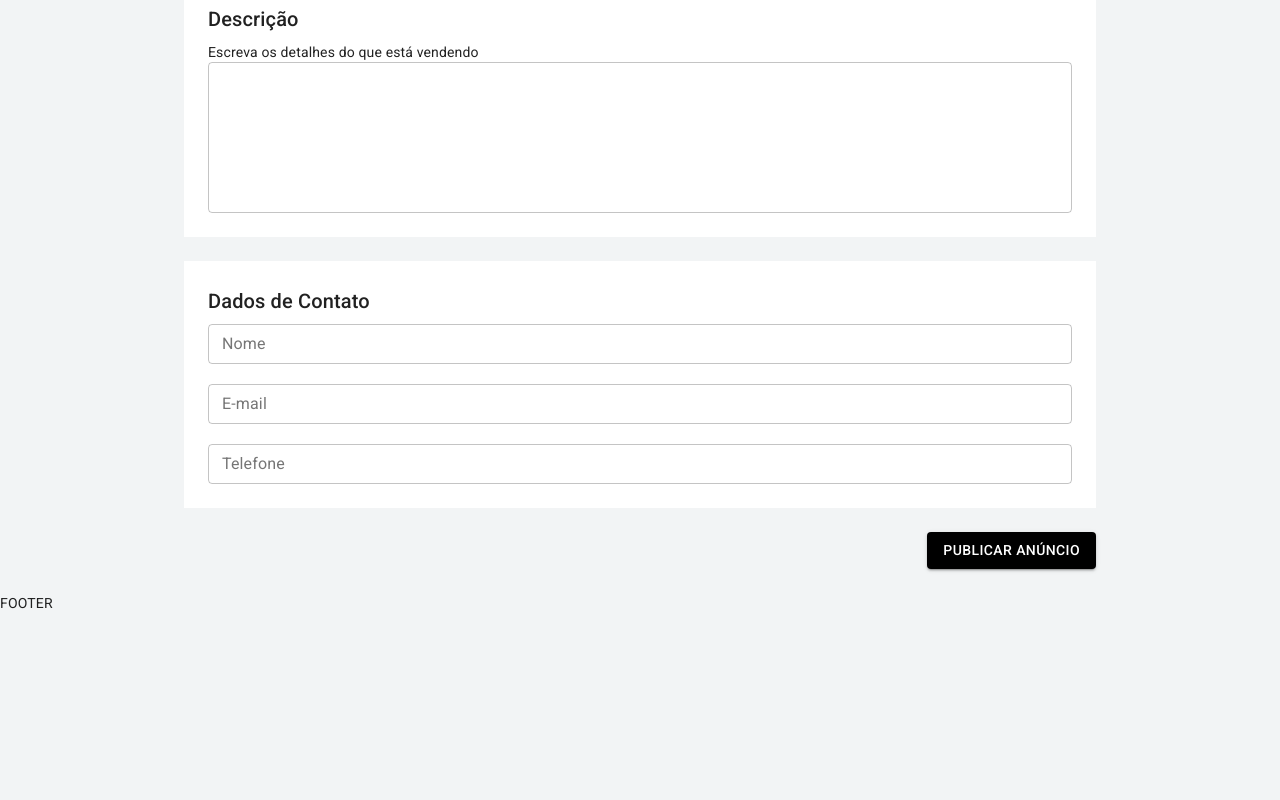
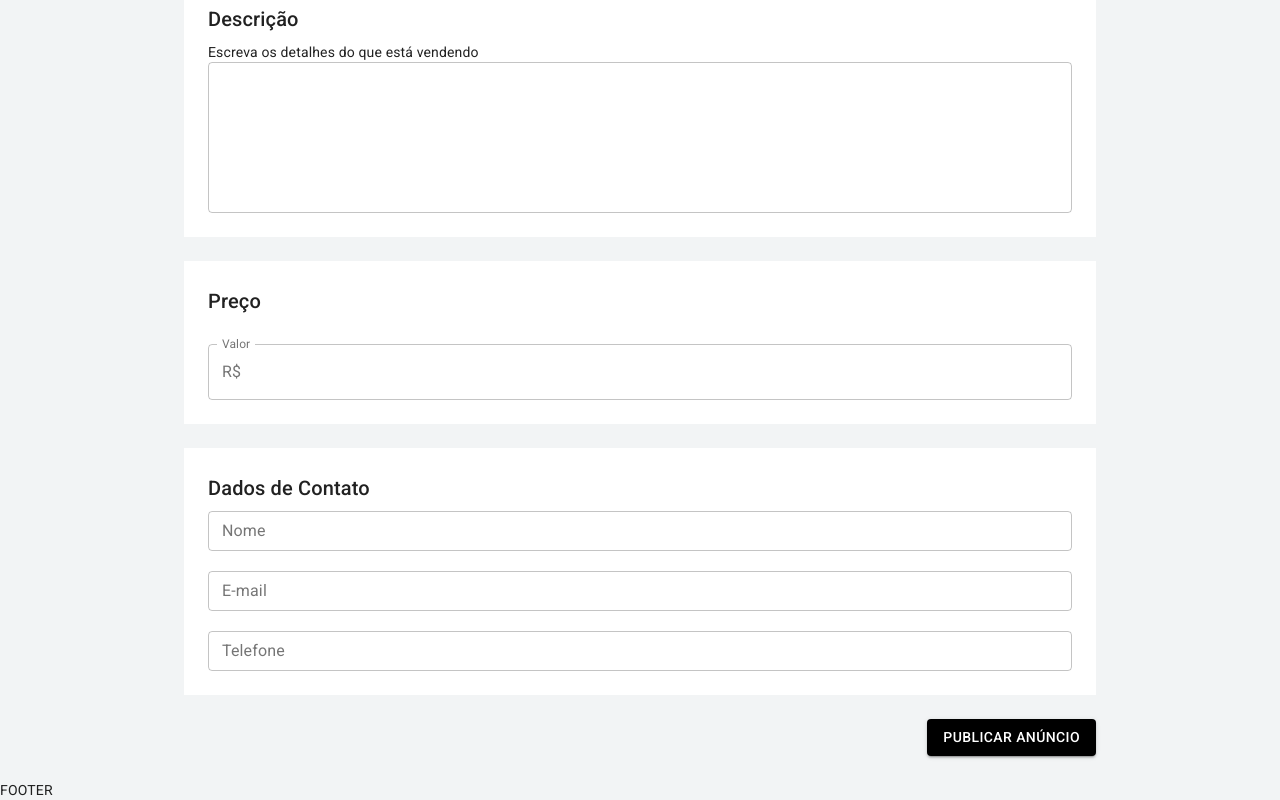
Before and after one commit to gustavopln/Anunx, a Next.js app: page /user/publish in a window 1280 px wide. Shown: the part 852-1652 px from the top of the page. Before the commit the page ends 1465 px from the top, so only its background shows below. Built offline with nearby package versions, Linux system fonts and the light colour scheme.

Commit message:
adicionando box de preço

```diff
--- a/pages/user/publish.js
+++ b/pages/user/publish.js
@@ -3,10 +3,15 @@
     Box,
     Button,
     Container,
+    FormControl,
     IconButton,
     Select,
     TextField,
-    Typography
+    Typography,
+    InputLabel,
+    OutlineInput,
+    InputAdornment,
+    OutlinedInput,
 } from '@material-ui/core'
 
 import { useDropzone } from 'react-dropzone'
@@ -225,6 +230,24 @@
             <Container maxWidth="md" className={classes.boxContainer}>
                 <Box className={classes.box}>
                     <Typography component="h6" variant="h6" color="textPrimary" gutterBottom>
+                        Preço
+                    </Typography>
+                    <br />
+                    <FormControl fullWidth variant="outlined">
+                        <InputLabel>Valor</InputLabel>
+                        <OutlinedInput
+                            onChange={() => {}}
+                            startAdornment={<InputAdornment position="start">R$</InputAdornment>}
+                            labelWidth={40}
+                        />
+                    </FormControl>
+
+                </Box>
+            </Container>
+
+            <Container maxWidth="md" className={classes.boxContainer}>
+                <Box className={classes.box}>
+                    <Typography component="h6" variant="h6" color="textPrimary" gutterBottom>
                         Dados de Contato
                     </Typography>
                     <TextField
```
